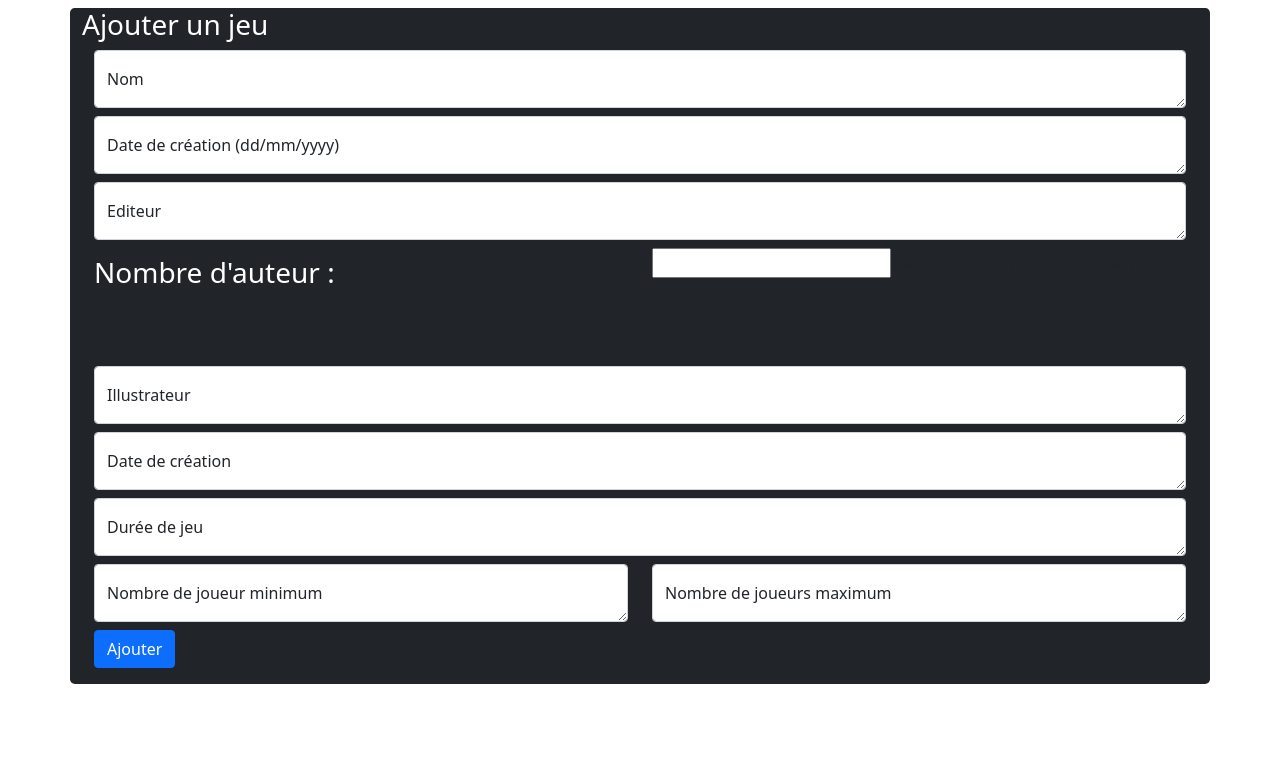
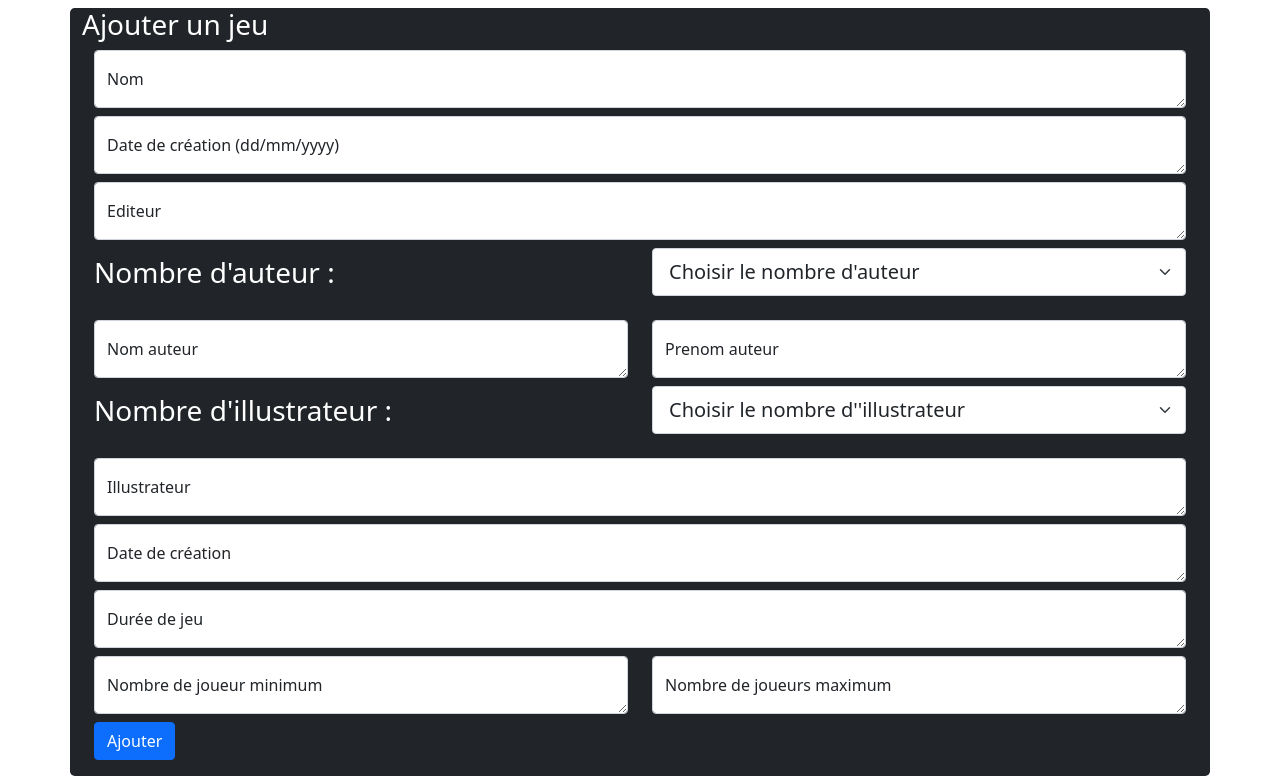
Before and after one commit to fbour33/sgbd-jeux, a PHP site: page /form_jeux.php?auteur=1 in a window 1280 px wide. Shown: the part 56-832 px from the top of the page. Before the commit the page ends 740 px from the top, so only its background shows below. Run offline with PHP 8.4, Linux system fonts and the light colour scheme; data that the repository does not hold is empty.

Commit message:
ça m'a soulé

```diff
--- a/Site/form_jeux.php
+++ b/Site/form_jeux.php
@@ -34,29 +34,63 @@
                         <h1 class="h3 text-white mt-2">Nombre d'auteur : </h1>
                     </div>
                     <div class="col">
-                        <input type="select">
-                        <name>Test</name>
-                                <label>Choisir un nombre d'auteur</label>
-                                        <option value="1" name="nb_auteur">1</option>
-                                        <option value="1">2</option>
-                                        <option value="1">3</option>
-                        </input>
+                    <form name="form" >
+                        <select class="form-select form-select-lg mb-3" aria-label=".form-select-lg example" name="auteur" onChange="location = this.options[this.selectedIndex].value;">
+                             <option disabled selected>Choisir le nombre d'auteur</option>
+                             <option value="form_jeux.php?auteur=1">1</option>
+                             <option value="form_jeux.php?auteur=2">2</option>
+                        </select>
+                    </form>
                     </div>
                 </div>
             </div>
             <div class="container mt-2">
-                <?php for($i = 1; $i < $_POST['nb_auteur']; ++$i){ ?>
-                <div class="row">
+                <?php for($i = 1; $i <= $_GET['auteur']; ++$i){ ?>
+                <div class="row mt-2">
                     <div class="col">
                         <div class="form-floating">
                             <textarea class="form-control" placeholder="Leave a comment here" id="floatingTextarea" name="nom" method="post" action="submit_form_joueurs.php"></textarea>
-                            <label for="floatingTextarea">Nom</label>
+                            <label for="floatingTextarea">Nom auteur </label>
                         </div>
                     </div>
                     <div class="col">
                         <div class="form-floating">
                             <textarea class="form-control" placeholder="Leave a comment here" id="floatingTextarea" name="prenom" method="post" action="submit_form_joueurs.php"></textarea>
-                            <label for="floatingTextarea">Prenom</label>
+                            <label for="floatingTextarea">Prenom auteur </label>
+                        </div>
+                    </div>
+                </div>
+                <?php } ?>
+            </div>
+            <div class="container mt-2">
+                <div class="row">
+                    <div class="col">
+                        <h1 class="h3 text-white mt-2">Nombre d'illustrateur : </h1>
+                    </div>
+                    <div class="col">
+                    <form name="form" >
+                        <select class="form-select form-select-lg mb-3" aria-label=".form-select-lg example" name="illustrateur" onChange="location = this.options[this.selectedIndex].value;">
+                             <option disabled selected>Choisir le nombre d''illustrateur</option>
+                             <option value="form_jeux.php?illustrateur=1">1</option>
+                             <option value="form_jeux.php?illustrateur=2">2</option>
+                        </select>
+                    </form>
+                    </div>
+                </div>
+            </div>
+            <div class="container mt-2">
+                <?php for($i = 1; $i <= $_GET['illustrateur']; ++$i){ ?>
+                <div class="row mt-2">
+                    <div class="col">
+                        <div class="form-floating">
+                            <textarea class="form-control" placeholder="Leave a comment here" id="floatingTextarea" name="nom" method="post" action="submit_form_joueurs.php"></textarea>
+                            <label for="floatingTextarea">Nom auteur </label>
+                        </div>
+                    </div>
+                    <div class="col">
+                        <div class="form-floating">
+                            <textarea class="form-control" placeholder="Leave a comment here" id="floatingTextarea" name="prenom" method="post" action="submit_form_joueurs.php"></textarea>
+                            <label for="floatingTextarea">Prenom auteur </label>
                         </div>
                     </div>
                 </div>
--- a/Site/header.php
+++ b/Site/header.php
@@ -2,6 +2,7 @@
     <head>
 		<link rel="stylesheet" href="https://cdn.jsdelivr.net/npm/bootstrap@4.3.1/dist/css/bootstrap.min.css">
         <script src="https://cdn.jsdelivr.net/npm/bootstrap@5.0.1/dist/js/bootstrap.min.js" integrity="sha384-Atwg2Pkwv9vp0ygtn1JAojH0nYbwNJLPhwyoVbhoPwBhjQPR5VtM2+xf0Uwh9KtT" crossorigin="anonymous"></script>
+        <script src="http://maxcdn.bootstrapcdn.com/bootstrap/3.3.6/js/bootstrap.min.js"></script>
         <link href="https://cdn.jsdelivr.net/npm/bootstrap@5.0.2/dist/css/bootstrap.min.css" rel="stylesheet" integrity="sha384-EVSTQN3/azprG1Anm3QDgpJLIm9Nao0Yz1ztcQTwFspd3yD65VohhpuuCOmLASjC" crossorigin="anonymous">
 
 		<title>Saxo Gang Bande Dessinée</title>
@@ -46,6 +47,8 @@
               <li><a class="dropdown-item" href="jeux_critiques.php">Jeux critiqués pour un thème</a></li>
               <li><a class="dropdown-item" href="commentaire_categorie.php">Commentaires d'un joueur pour sa catégorie préférée</a></li>
               <li><a class="dropdown-item" href="appreciated_comment.php">Joueurs appreciant un avis</a></li>
+              <li><a class="dropdown-item" href="ranking_players.php">Classement des joueurs selon le nombre d'avis déposés</a></li>
+              <li><a class="dropdown-item" href="best_comment.php">Commentaire le mieux noté</a></li>
             </ul>
           </li>
           <li class="nav-item dropdown">
```
Also changed, not shown: Site/best_comment.php (added, +44 -0 lines), Site/rankin_players.php (added, +37 -0 lines), Site/index.php (line endings or trailing spaces).
